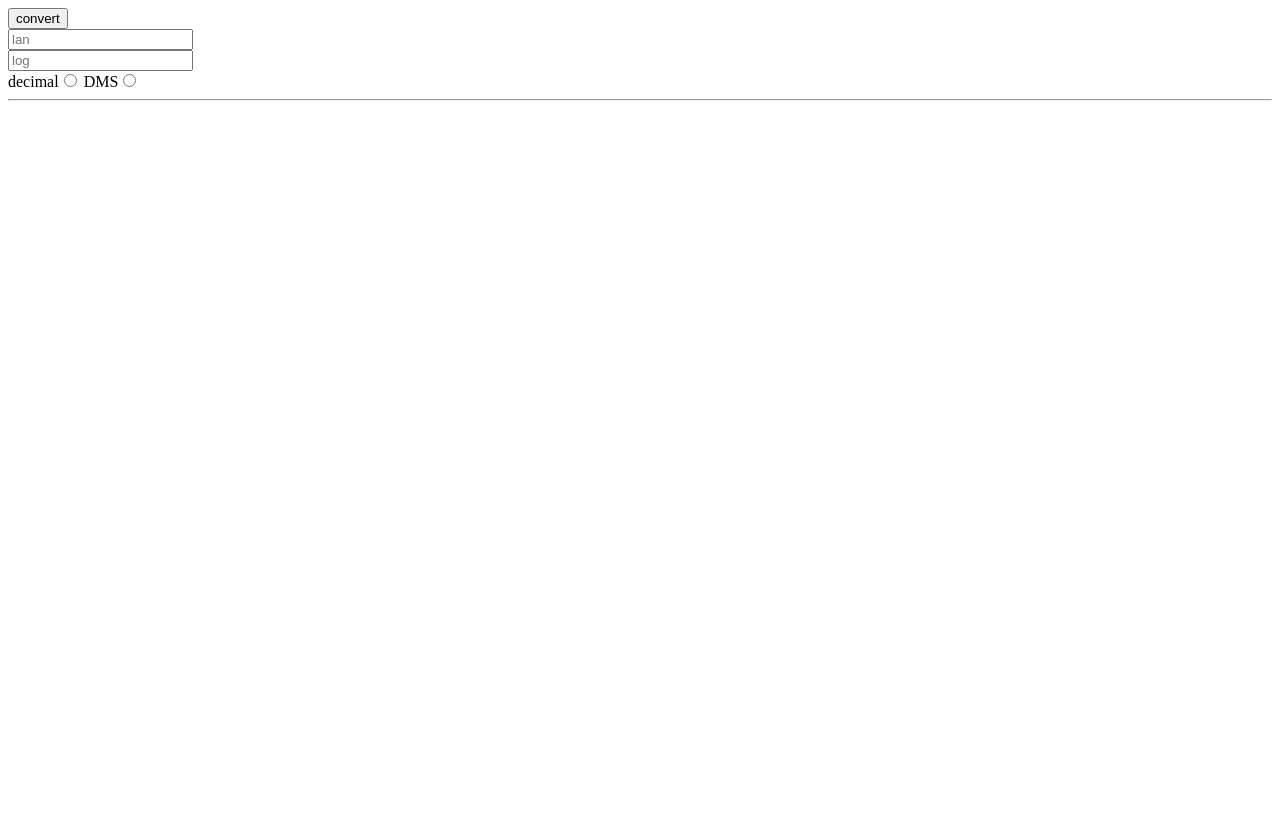
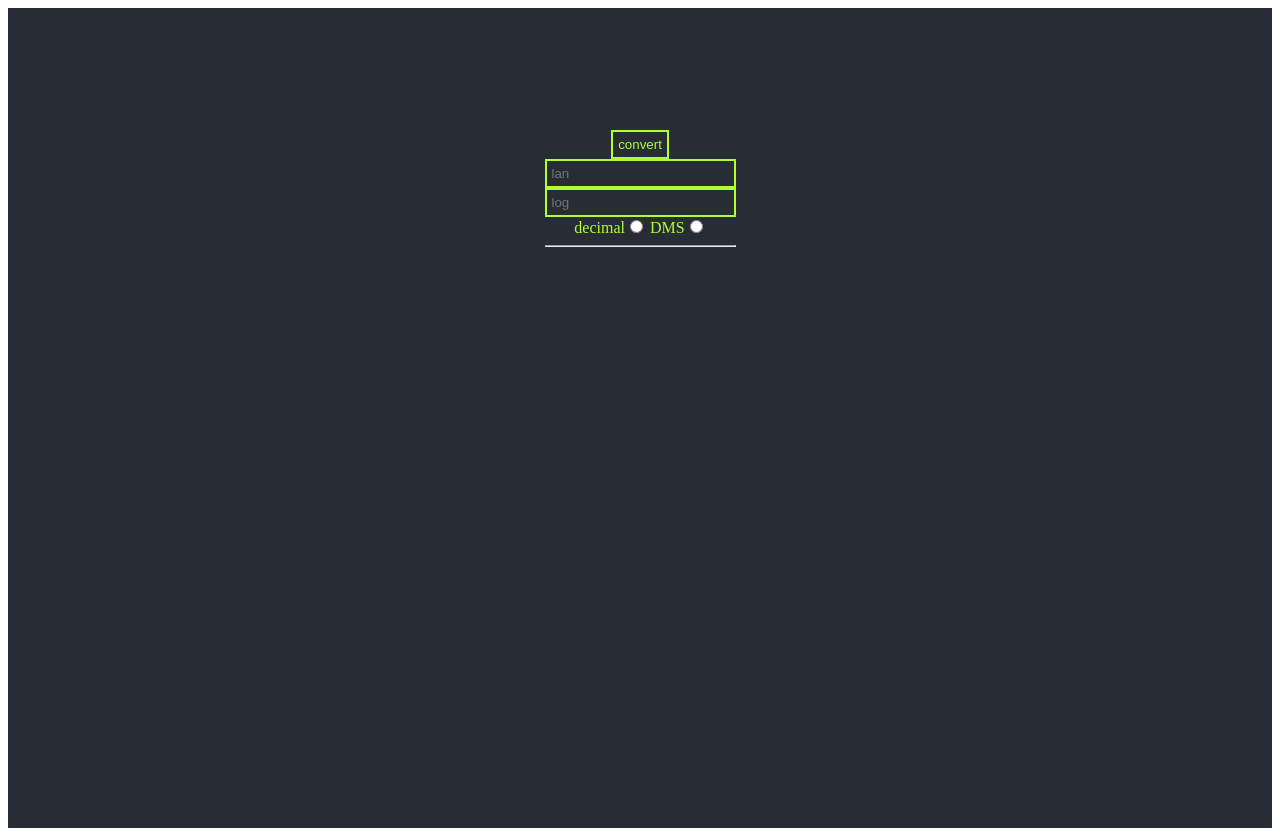
Before and after one commit to bambooka/validation_form, a React (Create React App) app: page / in a window 1280 px wide. Before the commit the page ends 800 px from the top, so only its background shows below. Built offline with nearby package versions, Linux system fonts and the light colour scheme.

Commit message:
add wrapper

```diff
--- a/src/App.js
+++ b/src/App.js
@@ -1,11 +1,13 @@
 import React from 'react';
-import './App.css';
+import './App.scss';
 import CoordinateInput from "./components/CoordinateInput";
 
 function App() {
   return (
     <div className="App">
-      <CoordinateInput />
+      <div className='content-container'>
+        <CoordinateInput />
+      </div>
     </div>
   );
 }
```
